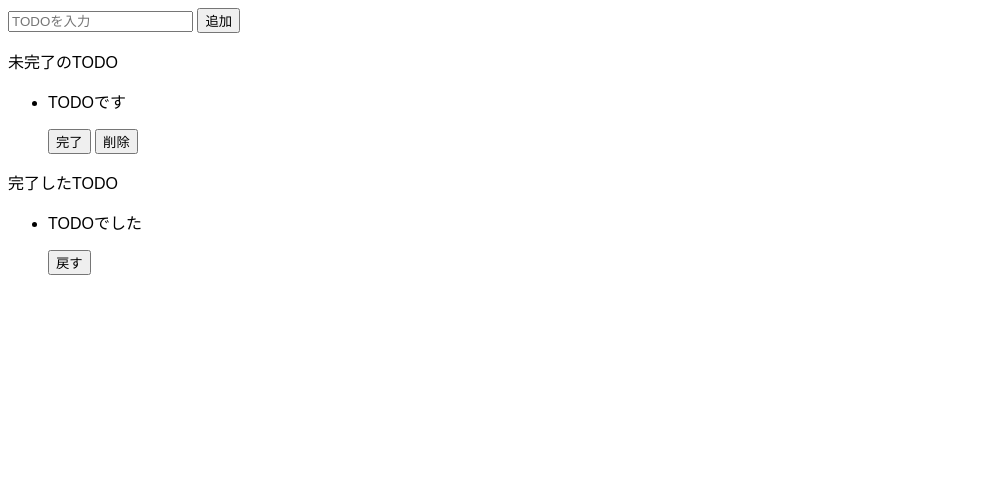
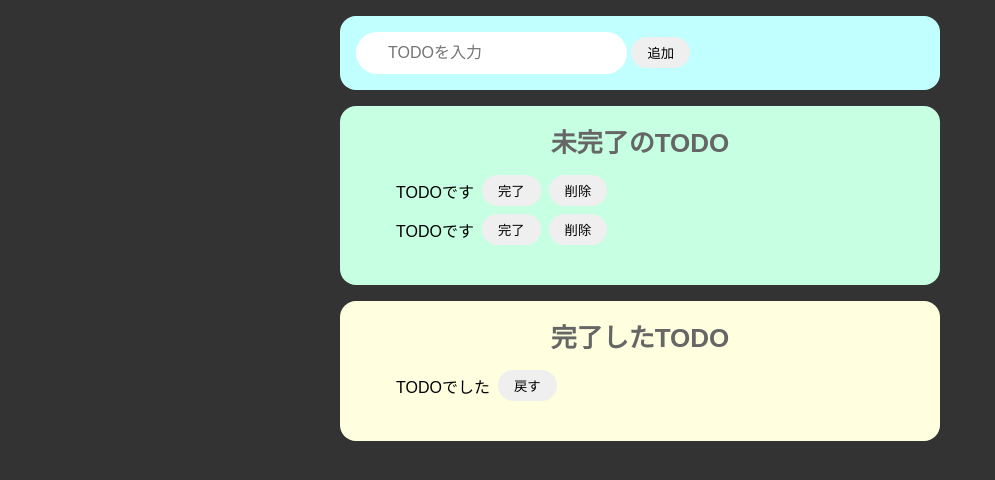
Before and after one commit to kiritani5028/todo-js, a website built with Parcel: page index.html in a window 1280 px wide. Shown: the whole page, without its empty margins (0-995 px from the left). Built offline with nearby package versions, Linux system fonts and the light colour scheme.

Commit message:
style.css作成&マークアップ

```diff
--- a/index.html
+++ b/index.html
@@ -6,30 +6,36 @@
   </head>
 
   <body>
-    <div>
+    <div class="input-area">
       <input placeholder="TODOを入力" />
       <button>追加</button>
     </div>
-    <div></div>
-    <p>未完了のTODO</p>
-    <ul>
-      <li>
+    <div class="incomplete-area">
+      <p class="title">未完了のTODO</p>
+      <ul>
         <div>
-          <p>TODOです</p>
-          <button>完了</button>
-          <button>削除</button>
+          <li class="list-row">
+            <p class="todo-title">TODOです</p>
+            <button>完了</button>
+            <button>削除</button>
+          </li>
+          <li class="list-row">
+            <p class="todo-title">TODOです</p>
+            <button>完了</button>
+            <button>削除</button>
+          </li>
         </div>
-      </li>
-    </ul>
-    <div>
-      <p>完了したTODO</p>
+      </ul>
+    </div>
+    <div class="complete-area">
+      <p class="title">完了したTODO</p>
       <ul>
-        <li>
-          <div>
-            <p>TODOでした</p>
+        <div>
+          <li class="list-row">
+            <p class="todo-title">TODOでした</p>
             <button>戻す</button>
-          </div>
-        </li>
+          </li>
+        </div>
       </ul>
     </div>
 
--- a/src/styles.css
+++ b/src/styles.css
@@ -1,3 +1,70 @@
+html {
+  background-color: #333;
+}
+
 body {
   font-family: sans-serif;
+  max-width: 600px;
+  margin: 0 auto;
 }
+
+button {
+  border-radius: 30px;
+  border: none;
+  padding: 6px 16px;
+  margin-right: 8px;
+}
+
+button:hover {
+  background-color: #25253b;
+  color: #fff;
+  cursor: pointer;
+}
+
+input {
+  border-radius: 30px;
+  border: none;
+  padding: 12px 32px;
+  outline: none;
+  font-size: 16px;
+}
+
+p {
+  margin: 0;
+}
+
+.input-area {
+  background-color: #c1ffff;
+  padding: 16px;
+  margin: 16px 0;
+  border-radius: 16px;
+}
+.incomplete-area {
+  background-color: #c6ffe2;
+  padding: 16px;
+  margin: 16px 0;
+  border-radius: 16px;
+}
+.complete-area {
+  background-color: #ffffe0;
+  padding: 16px;
+  margin: 16px 0;
+  border-radius: 16px;
+}
+
+.title {
+  text-align: center;
+  font-weight: bold;
+  color: #666;
+  font-size: 26px;
+}
+
+.list-row {
+  display: flex;
+  align-items: center;
+  padding-bottom: 8px;
+}
+
+.todo-title {
+  margin-right: 8px;
+}
```
